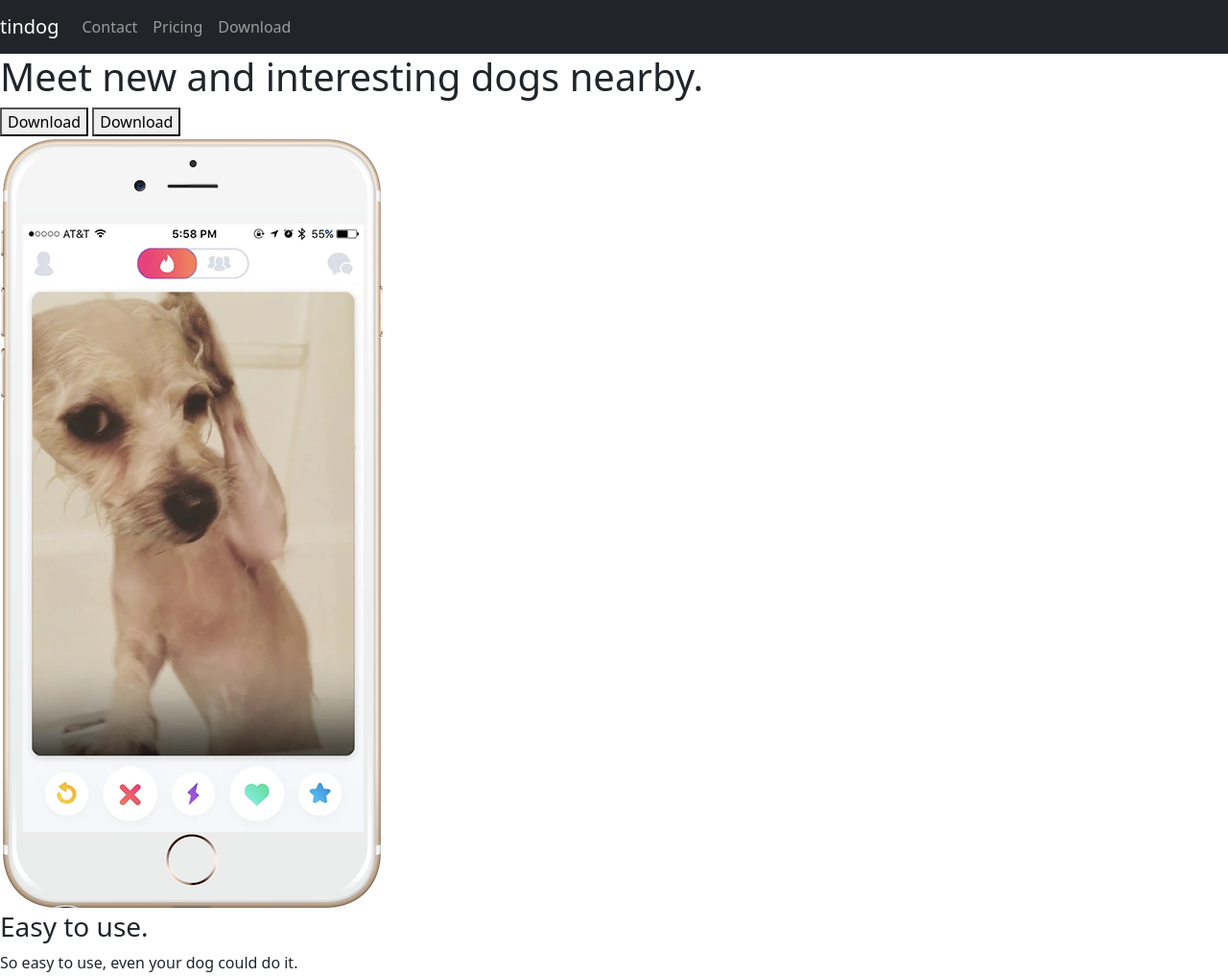
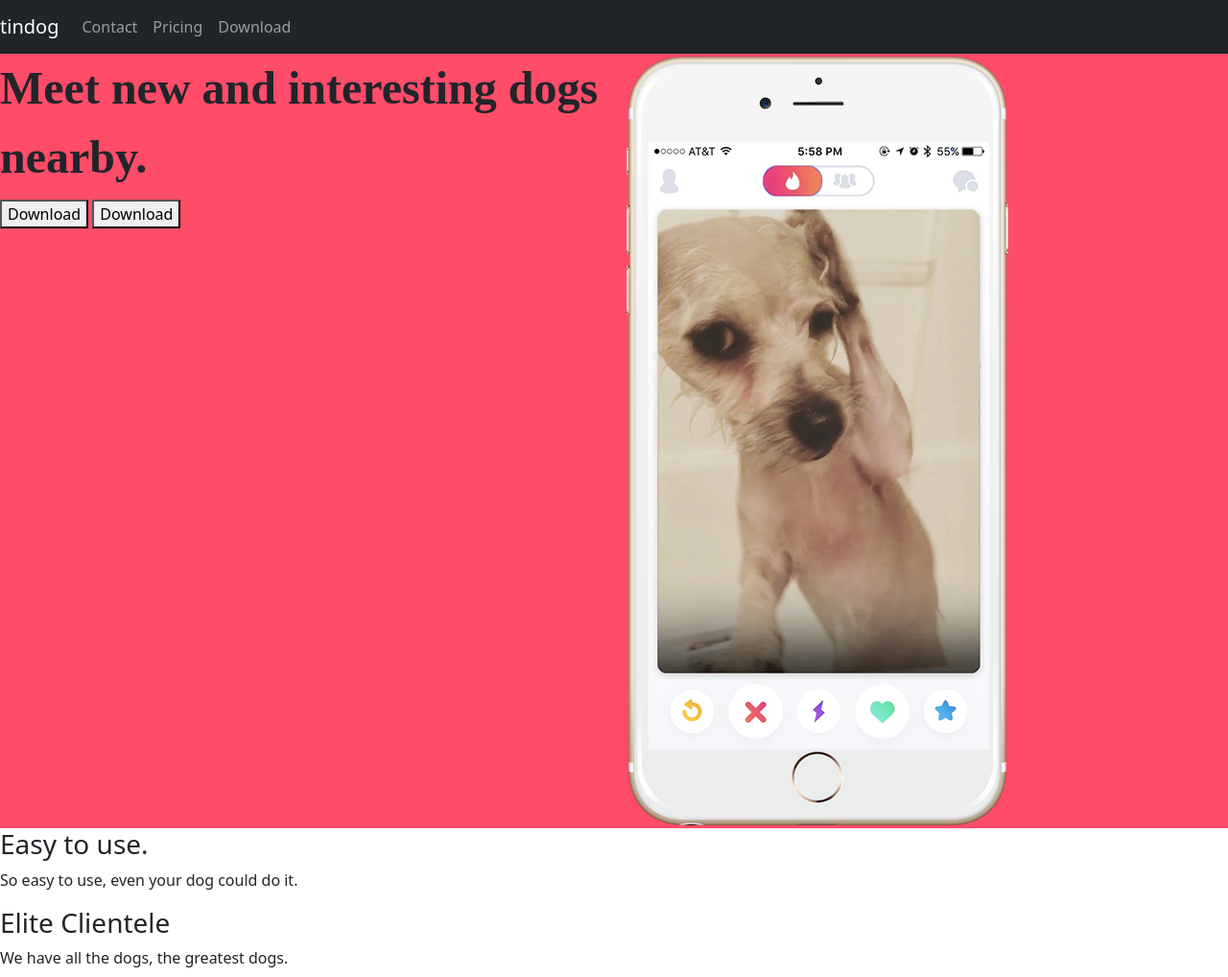
Before and after one commit to drluciano/tindog-master, a plain HTML site: page index.html in a window 1280 px wide. Shown: the top 1018 px of the page at 96% size. Drawn offline with nearby package versions, Linux system fonts and the light colour scheme.

Commit message:
columns and pink bg

```diff
--- a/css/styles.css
+++ b/css/styles.css
@@ -0,0 +1,36 @@
+/* Default Styling */
+
+h1 {
+  font-family: "Montserrat, sans-serif";
+  font-size: 3rem;
+  line-height: 1.5;
+  font-weight: 900;
+}
+
+/* Title */
+
+#title{
+    background-color: #ff4c68;
+}
+
+/* Features */
+
+
+
+/* Testimonials */
+
+
+
+/* Press */
+
+
+
+/* Pricing */
+
+
+
+/* CTA */
+
+
+
+/* Footer */
--- a/index.html
+++ b/index.html
@@ -20,6 +20,12 @@
       integrity="sha384-IDwe1+LCz02ROU9k972gdyvl+AESN10+x7tBKgc9I5HFtuNz0wWnPclzo6p9vxnk"
       crossorigin="anonymous"
     ></script>
+    <link rel="preconnect" href="https://fonts.googleapis.com" />
+    <link rel="preconnect" href="https://fonts.gstatic.com" crossorigin />
+    <link
+      href="https://fonts.googleapis.com/css2?family=Montserrat:wght@100;400;900&display=swap"
+      rel="stylesheet"
+    />
     <link rel="stylesheet" href="css/styles.css" />
   </head>
 
@@ -56,14 +62,15 @@
       </nav>
 
       <!-- Title -->
-
-      <div>
-        <h1>Meet new and interesting dogs nearby.</h1>
-        <button type="button">Download</button>
-        <button type="button">Download</button>
-      </div>
-      <div>
-        <img src="images/iphone6.png" alt="iphone-mockup" />
+      <div class="row">
+        <div class="col-md-6">
+          <h1>Meet new and interesting dogs nearby.</h1>
+          <button type="button">Download</button>
+          <button type="button">Download</button>
+        </div>
+        <div class="col-md-6">
+          <img src="images/iphone6.png" alt="iphone-mockup" />
+        </div>
       </div>
     </section>
 
```
